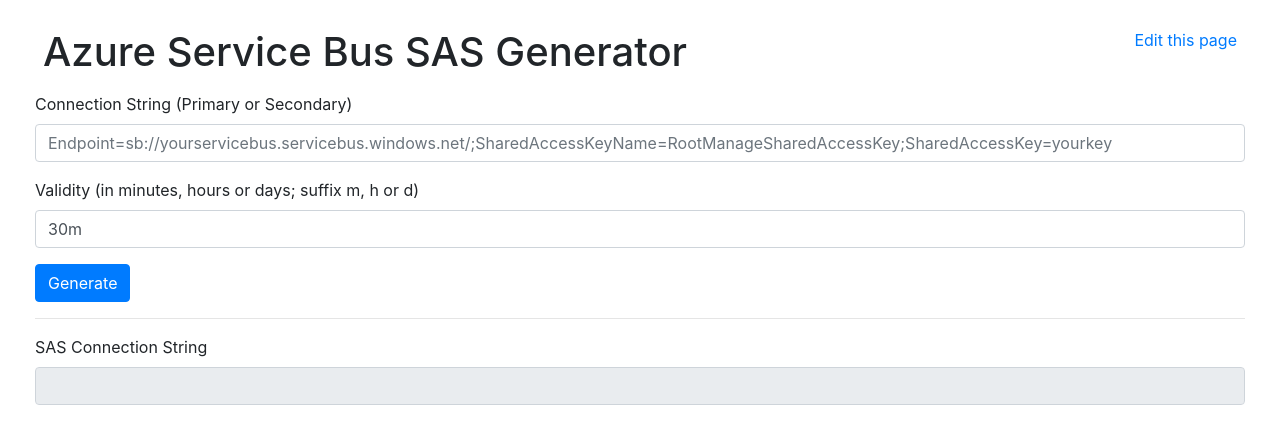
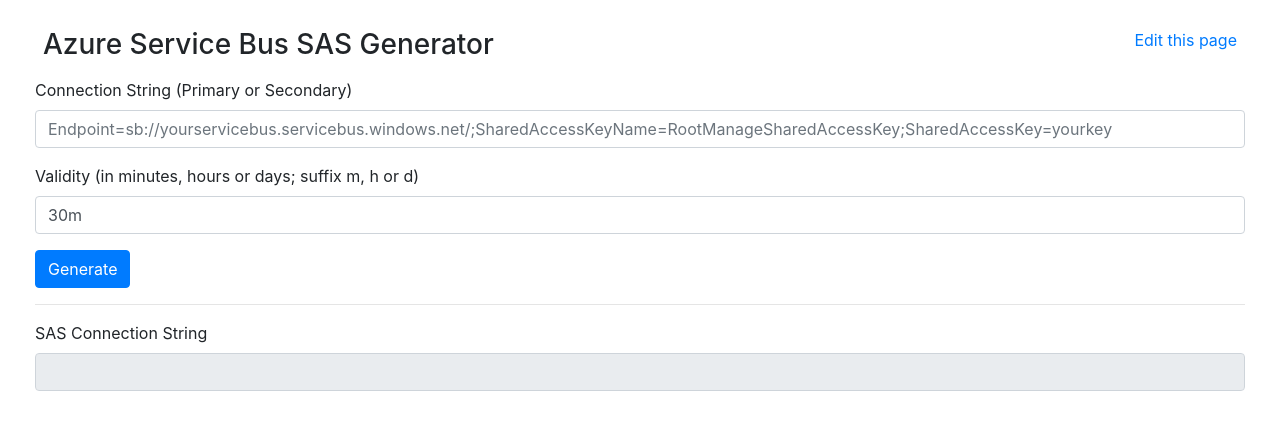
Before and after one commit to sanjaysingh/sastokengenerator, a plain HTML site: page SasTokenGenerator/index.html in a window 1280 px wide. Drawn offline with nearby package versions, Linux system fonts and the light colour scheme.

Commit message:
update h1 to h3

```diff
--- a/SasTokenGenerator/index.html
+++ b/SasTokenGenerator/index.html
@@ -171,7 +171,7 @@
         <div id="asb-sas">
             <div class="container-fluid">
                 <div class="d-flex justify-content-end">
-                    <div class="mr-auto p-2"><h1>Azure Service Bus SAS Generator</h1></div>
+                    <div class="mr-auto p-2"><h3>Azure Service Bus SAS Generator</h3></div>
                     <div class="p-2"><span><a href="https://github.com/sanjaysingh/sastokengenerator/blob/master/SasTokenGenerator/index.html">Edit this page</a></span></div>
                   </div>
 
```
